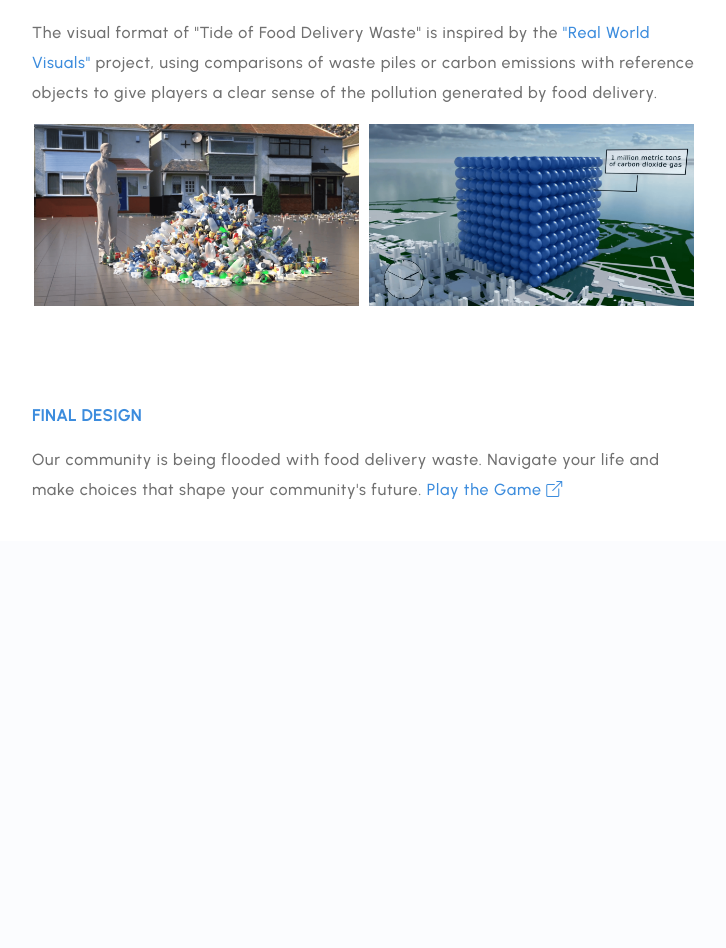
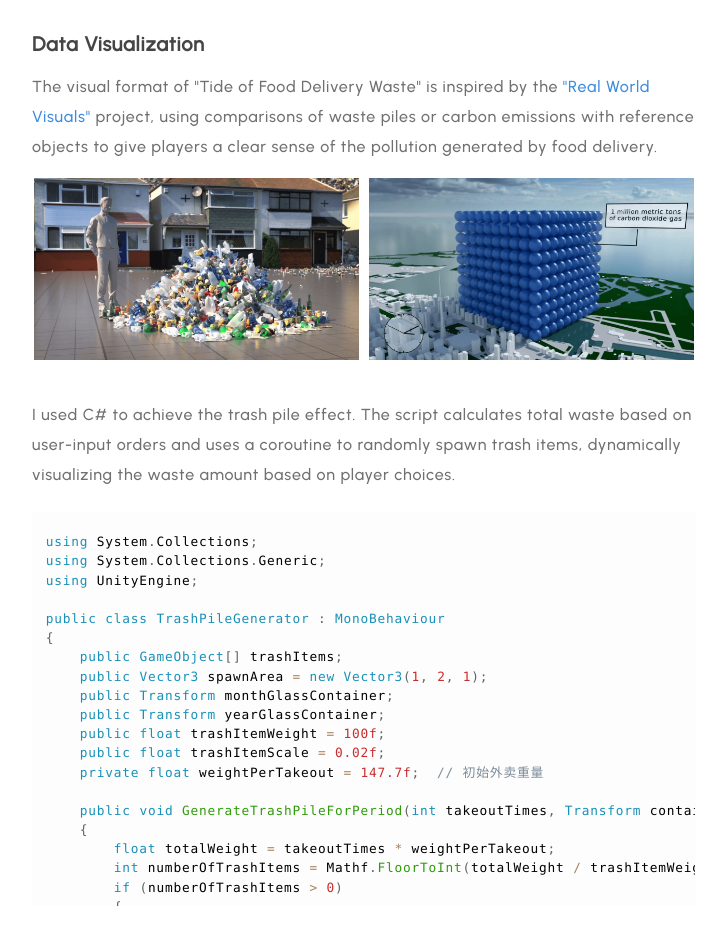
Before and after one commit to qjf0126/JinfanQian, a React (Create React App) app: page /project3 in a window 1280 px wide. Shown: the part 6304-7252 px from the top of the page, without its empty margins (308-1034 px from the left). Before the commit the page ends 6845 px from the top, so only its background shows below. Built offline with nearby package versions, Linux system fonts and the light colour scheme; the HTML template or start-up script is replaced by a standard one.

Commit message:
Add files via upload

```diff
--- a/src/Project3/DesignDetails.js
+++ b/src/Project3/DesignDetails.js
@@ -1,7 +1,53 @@
 import React from 'react';
 import RealWorldData01 from "./img/realworlddata01.png";
 import RealWorldData02 from "./img/realworlddata02.png";
+import { Prism as SyntaxHighlighter } from 'react-syntax-highlighter';
+import { coy } from 'react-syntax-highlighter/dist/esm/styles/prism';
 
+const codeString = `
+using System.Collections;
+using System.Collections.Generic;
+using UnityEngine;
+
+public class TrashPileGenerator : MonoBehaviour
+{
+    public GameObject[] trashItems;
+    public Vector3 spawnArea = new Vector3(1, 2, 1);
+    public Transform monthGlassContainer;
+    public Transform yearGlassContainer;
+    public float trashItemWeight = 100f;
+    public float trashItemScale = 0.02f;
+    private float weightPerTakeout = 147.7f;  // 初始外卖重量
+
+    public void GenerateTrashPileForPeriod(int takeoutTimes, Transform container, float delay)
+    {
+        float totalWeight = takeoutTimes * weightPerTakeout;
+        int numberOfTrashItems = Mathf.FloorToInt(totalWeight / trashItemWeight);
+        if (numberOfTrashItems > 0)
+        {
+            StartCoroutine(GenerateTrashPileCoroutine(numberOfTrashItems, container, delay));
+        }
+    }
+
+    IEnumerator GenerateTrashPileCoroutine(int trashCount, Transform container, float delay)
+    {
+        for (int i = 0; i < trashCount; i++)
+        {
+            GameObject trashItem = trashItems[Random.Range(0, trashItems.Length)];
+            Vector3 spawnPosition = container.position + new Vector3(
+                Random.Range(-spawnArea.x / 2, spawnArea.x / 2),
+                Random.Range(spawnArea.y / 2, spawnArea.y),
+                Random.Range(-spawnArea.z / 2, spawnArea.z / 2)
+            );
+
+            GameObject spawnedItem = Instantiate(trashItem, spawnPosition, Quaternion.identity, container);
+            spawnedItem.transform.localScale = new Vector3(trashItemScale, trashItemScale, trashItemScale);
+
+            yield return new WaitForSeconds(delay);
+        }
+    }
+}
+`;
 
 const DesignDetails = () => {
   return (
@@ -12,7 +58,7 @@ const DesignDetails = () => {
           Based on user research findings and comparative analyses, I flesh out the design:
         </p>
         <h2 className="details3-header">Final user flow</h2>
-        <div style={{ width: '640px', height: '540px', margin: '10px', position: 'relative' }}>
+        <div style={{ width: '640px', height: '540px', margin: '10px', marginBottom: '40px', position: 'relative' }}>
           <iframe
             allowFullScreen
             style={{ width: '840px', height: '540px' }}
@@ -22,10 +68,10 @@ const DesignDetails = () => {
           ></iframe>
         </div>
         <h2 className="details3-header">Game Design</h2>
-        <p className="details3-paragraph">
+        <p className="details3-paragraph" style={{marginBottom: '40px'}}>
           I took inspiration from the narrative style of <a href="https://www.unep.org/news-and-stories/story/experience-your-carbon-footprint-vr" target="_blank" rel="noopener noreferrer">"Experience Your Carbon Footprint in VR"</a> for "Tide of Food Delivery Waste," using a storytelling approach to engage players by immersing them directly in the experience and making the impact of their actions more tangible.
         </p>
-        <h2 className="details3-header">Data Visulization</h2>
+        <h2 className="details3-header">Data Visualization</h2>
         <p className="details3-paragraph">
           The visual format of "Tide of Food Delivery Waste" is inspired by the <a href="https://www.realworldvisuals.com/" target="_blank" rel="noopener noreferrer">"Real World Visuals"</a> project, using comparisons of waste piles or carbon emissions with reference objects to give players a clear sense of the pollution generated by food delivery.
         </p>
@@ -33,6 +79,14 @@ const DesignDetails = () => {
           <img src={RealWorldData01} className="RealWorldData"></img>
           <img src={RealWorldData02} className="RealWorldData"></img>
         </div>
+        <p className="details3-paragraph">
+          I used C# to achieve the trash pile effect. The script calculates total waste based on user-input orders and uses a coroutine to randomly spawn trash items, dynamically visualizing the waste amount based on player choices.
+        </p>
+        <div className='codecontainer'>
+          <SyntaxHighlighter language="csharp" style={coy}>
+            {codeString}
+          </SyntaxHighlighter>
+        </div>
       </div>
     </section>
   );
--- a/src/Project3/Project3.css
+++ b/src/Project3/Project3.css
@@ -425,12 +425,19 @@
   display: flex;
   gap: 10px;
   justify-content: center;
-  margin-bottom: 60px;
+  margin-bottom: 40px;
 }
 
 .RealWorldData {
   width: 49%;
   height: auto;
+}
+
+.codecontainer {
+  max-height: 400px;
+  font-size: 0.8em;
+  overflow: auto;
+  margin-bottom: 60px;
 }
 
 /* FinalDesign.css */
```
